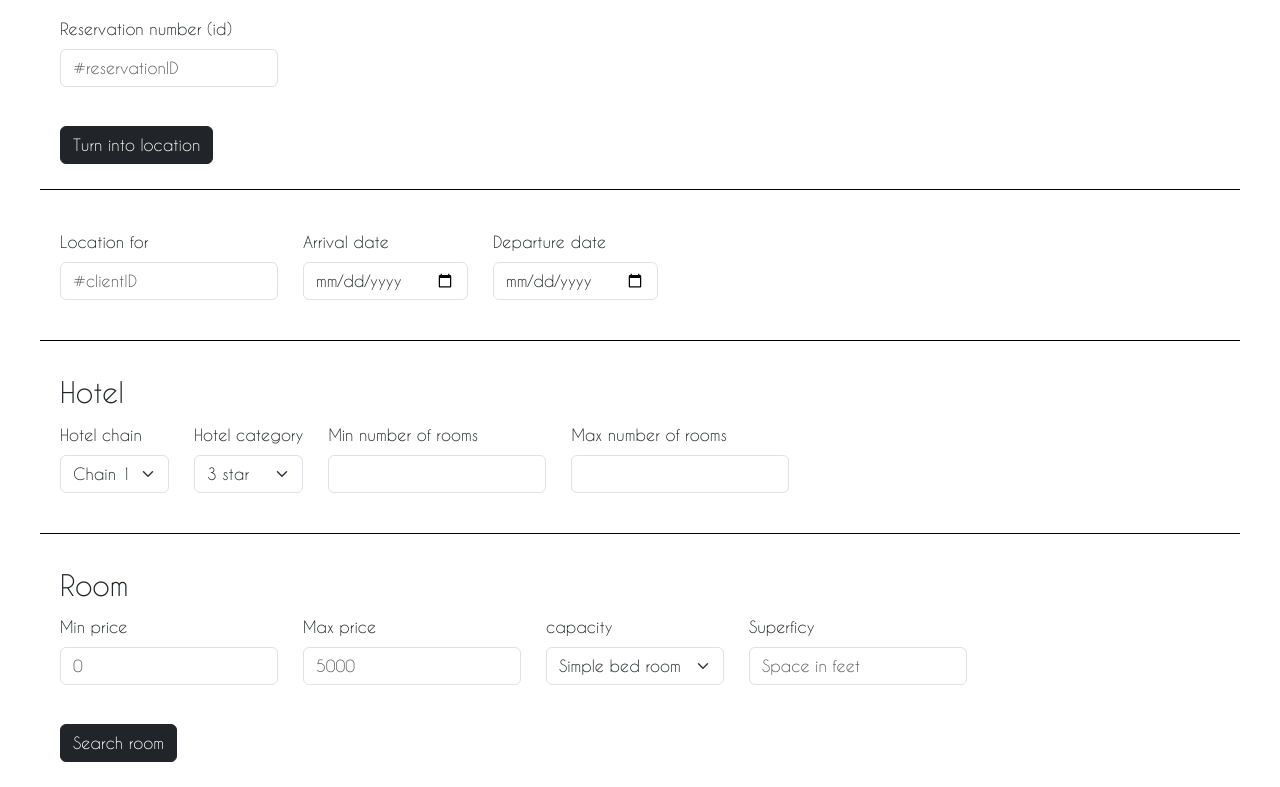
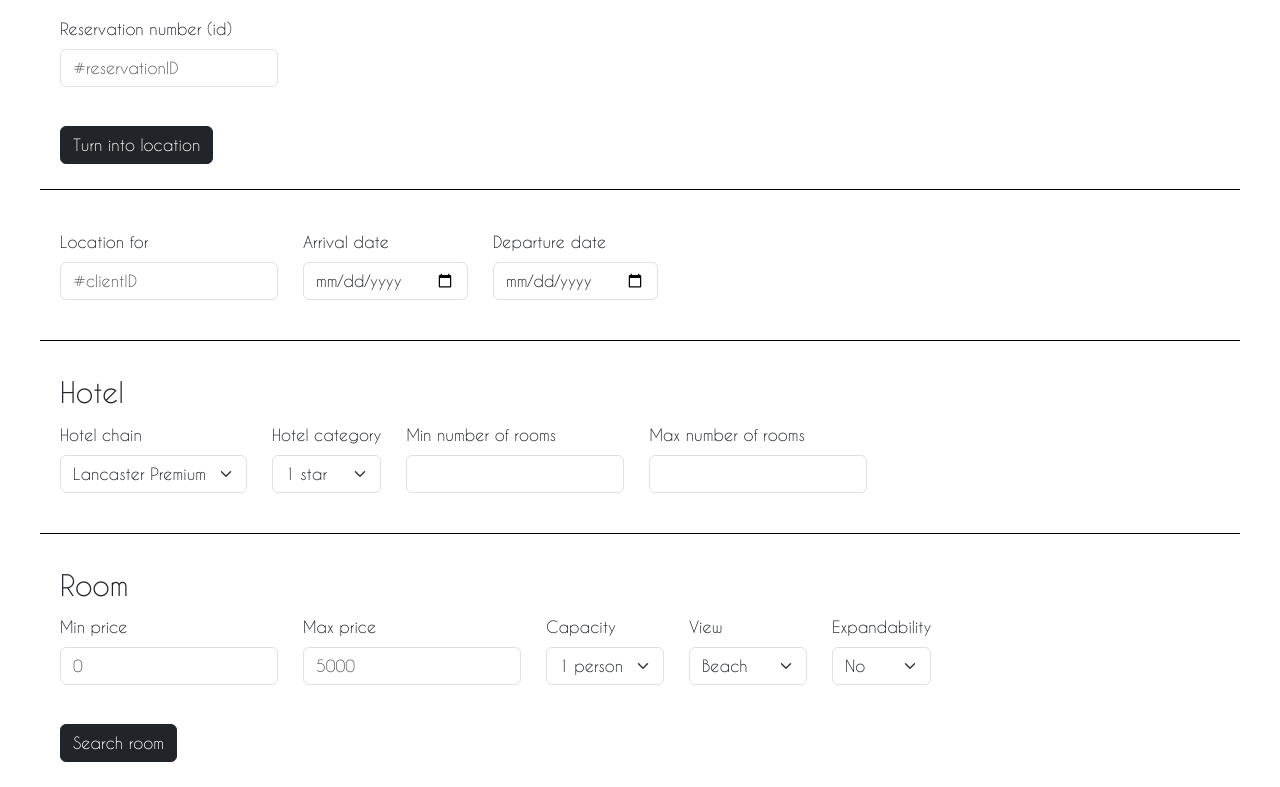
Before and after one commit to TonyWaffo/e-Hotel, a React (Create React App) app: page / in a window 1280 px wide. Shown: the part 795-1582 px from the top of the page. Built offline with nearby package versions, Linux system fonts and the light colour scheme.

Commit message:
send data to the api

```diff
--- a/src/MainPageClient.js
+++ b/src/MainPageClient.js
@@ -1,21 +1,88 @@
 import './App.css';
 import './MainPage.css';
+import Form from 'react-bootstrap/Form';
+import { useRef } from 'react';
 import { useNavigate } from 'react-router-dom';
-import Form from 'react-bootstrap/Form';
 import Button from 'react-bootstrap/Button';
+import axios from 'axios';
 
 
 function MainPageClient({role}) {
 
+  const clientIdRef = useRef(null);
+  const arrivalDateRef = useRef(null);
+  const departureDateref = useRef(null);
+  const HotelChainRef = useRef(null); //the number if stars of the hotel
+  const hotelCategoryRef = useRef(null);
+  const minNumberRoomsRef = useRef(null);
+  const maxNumberRoomsRef = useRef(null);
+  const minPriceRef = useRef(null);
+  const maxPriceRef = useRef(null);
+  const capacityRef = useRef(null);
+  const viewRef = useRef(null);
+  const expandabilityRef = useRef(null);
+
   const navigate = useNavigate();
 
-  const roomSearch = () => {
+  const roomSearch = async () => {
 
     //it's a reservation
     const reservation=true;
 
-    //availableRooms represents the rooms displayed from the client's filter
-    const availableRooms = [
+    //availableRooms represents the rooms displayed from the employee's filter
+    let availableRooms;
+
+    //collect the searching criteria of the user
+    const roomSearchCriteria = {
+      clientId: clientIdRef.current.value,
+      arrivalDate: arrivalDateRef.current.value,
+      departureDate: departureDateref.current.value,
+      hotelChain: HotelChainRef.current.value,
+      hotelCategory: hotelCategoryRef.current.value,
+      minNumberRooms: minNumberRoomsRef.current.value,
+      maxNumberRooms: maxNumberRoomsRef.current.value,
+      minPrice: minPriceRef.current.value,
+      maxPrice: maxPriceRef.current.value,
+      capacity: capacityRef.current.value,
+      view: viewRef.current.value,
+      expandability: expandabilityRef.current.value
+    };
+
+    //check for empty inputs
+    function checkNonEmptyValues(obj) {
+      for (const key in obj) {
+        if (obj.hasOwnProperty(key) && obj[key] === "") {
+          return false; //return false if there is any empty string
+        }
+      }
+      return true; //all values are not empty
+    };
+
+    //proccess the data and connect to back end
+    if (checkNonEmptyValues(roomSearchCriteria)) {
+      //convert to integer(decimal base-10)
+      roomSearchCriteria.hotelCategory = parseInt(roomSearchCriteria.hotelCategory);
+      roomSearchCriteria.capacity = parseInt(capacityRef.current.value, 10);
+
+      //convert to boolean
+      roomSearchCriteria.view = (viewRef.current.value === "true") ? true : false;
+
+      try {
+        const response = await axios.post('localhost/search_rooms', roomSearchCriteria);
+        console.log("Rooms found successfully:", response.data);
+        availableRooms = response.data;
+        //navigate to the room page with the all the rooms available, the role of the user and tell if it's a reservation or not
+        navigate('/rooms', { state: { availableRooms, reservation, role } });
+      } catch (error) {
+        console.log("error searching rooms:", error);
+      }
+      console.log("reservation data:", roomSearchCriteria);
+    } else {
+      console.error("Fill all inputs for searching rooms");
+    };
+
+
+    availableRooms = [
       {
         chain: "Marriot Chain",
         hotel: "Sheraton",
@@ -37,6 +104,7 @@ function MainPageClient({role}) {
     ];
 
     //navigate to the room page with the all the rooms available, the role of the user and tell if it's a reservation or not
+    //remove the following line when connected to the server
     navigate('/rooms', { state: { availableRooms, reservation,role } });
 
 
@@ -51,82 +119,103 @@ function MainPageClient({role}) {
 
         <Form >
           <div className='form-row'>
-            <Form.Group className="form-group" controlId="formBasicDepartureDate">
+          <Form.Group className="form-group" controlId="formBasicArrivalDate">
               <Form.Label>Arrival date</Form.Label>
-              <Form.Control type="date" name="arrivalDate" placeholder="Enter full name" />
+              <Form.Control type="date" name="arrivalDate" ref={arrivalDateRef} placeholder="Enter full name" />
             </Form.Group>
 
 
-            <Form.Group  className="form-group" controlId="formBasicArrivalDate">
+            <Form.Group className="form-group" controlId="formBasicDepartureDate">
               <Form.Label>Departure date</Form.Label>
-              <Form.Control type="date" name="departureDate" placeholder="email@email.com" />
+              <Form.Control type="date" name="departureDate" ref={departureDateref} placeholder="email@email.com" />
             </Form.Group>
           </div>
 
         </Form>
       </div>
       <div className='mainpage-body-subcontainer'>
-        <Form >
-        <h3>Hotel</h3>
+      <Form >
+          <h3>Hotel</h3>
           <div className='form-row'>
 
-            <Form.Group className="form-group" controlId="formBasicFullname">
+            <Form.Group className="form-group" controlId="formBasicHotelChain">
               <Form.Label>Hotel chain</Form.Label>
-              <Form.Select aria-label="Default select example">
-                <option value="simple">Chain 1</option>
-                <option value="double">Chain 2</option>
-                <option value="suite">Chain 3</option>
+              <Form.Select aria-label="Default select example" ref={HotelChainRef}>
+                <option value="Lancaster Premium">Lancaster Premium</option>
+                <option value="One Piece Luxury">One Piece Luxury</option>
+                <option value="Luchester Exclusive">Luchester Exclusive</option>
+                <option value="Meridien Elite">Meridien Elite</option>
+                <option value="Alsace Grand">Alsace Grand</option>
               </Form.Select>
             </Form.Group>
 
-            <Form.Group className="form-group" controlId="formBasicFullname">
+            <Form.Group className="form-group" controlId="formBasicHotelCategory">
               <Form.Label>Hotel category</Form.Label>
-              <Form.Select aria-label="Default select example">
-                <option value="simple">3 star</option>
-                <option value="double">3 star</option>
-                <option value="suite">3 star</option>
+              <Form.Select aria-label="Default select example" ref={hotelCategoryRef}>
+                <option value="1">1 star</option>
+                <option value="2">2 star</option>
+                <option value="3">3 star</option>
+                <option value="4">4 star</option>
+                <option value="5">5 star</option>
               </Form.Select>
             </Form.Group>
 
             <Form.Group className="form-group" controlId="formBasicMinBumberRooms">
               <Form.Label>Min number of rooms</Form.Label>
-              <Form.Control type="number" name="minNumberRooms" placeholder="" />
+              <Form.Control type="number" ref={minNumberRoomsRef} name="minNumberRooms" placeholder="" />
             </Form.Group>
 
             <Form.Group className="form-group" controlId="formBasicMaxBumberRooms">
               <Form.Label>Max number of rooms</Form.Label>
-              <Form.Control type="number" name="maxNumberRooms" placeholder="" />
+              <Form.Control type="number" ref={maxNumberRoomsRef} name="maxNumberRooms" placeholder="" />
             </Form.Group>
 
           </div>
         </Form>
       </div>
       <div className='mainpage-body-subcontainer'>
-        <Form >
-        <h3>Room</h3>
+      <Form >
+          <h3>Room</h3>
           <div className='form-row'>
             <Form.Group className="form-group" controlId="formBasicMinPrice">
               <Form.Label>Min price</Form.Label>
-              <Form.Control type="Number" name="minPrice" placeholder="0" />
+              <Form.Control type="Number" ref={minPriceRef} name="minPrice" placeholder="0" />
             </Form.Group>
 
 
-            <Form.Group  className="form-group" controlId="formBasicMinPrice">
+            <Form.Group className="form-group" controlId="formBasicMaxPrice">
               <Form.Label>Max price</Form.Label>
-              <Form.Control type="number" name="maxPrice" placeholder="5000" />
+              <Form.Control type="number" ref={maxPriceRef} name="maxPrice" placeholder="5000" />
             </Form.Group>
-            <Form.Group className="form-group" controlId="formBasicFullname">
-              <Form.Label>capacity</Form.Label>
-              <Form.Select aria-label="Default select example">
-                <option value="simple">Simple bed room</option>
-                <option value="double">Double bed room</option>
-                <option value="suite">Suite</option>
+
+            <Form.Group className="form-group" controlId="formBasicCapacity">
+              <Form.Label>Capacity</Form.Label>
+              <Form.Select aria-label="Default select example" ref={capacityRef}>
+                <option value="1">1 person</option>
+                <option value="2">2 people</option>
+                <option value="3">3 people</option>
+                <option value="4">4 people</option>
               </Form.Select>
             </Form.Group>
-            <Form.Group className="form-group" controlId="formBasicSuperficy">
-              <Form.Label>Superficy</Form.Label>
-              <Form.Control type="number" name="superficy" placeholder="Space in feet" />
+
+            <Form.Group className="form-group" controlId="formBasicView">
+              <Form.Label>View</Form.Label>
+              <Form.Select aria-label="Default select example" ref={viewRef}>
+                <option value="mer">Beach</option>
+                <option value="ville">City</option>
+                <option value="jardin">Garden</option>
+                <option value="montagne">Mountain</option>
+              </Form.Select>
             </Form.Group>
+
+            <Form.Group className="form-group" controlId="formBasicExpandability">
+              <Form.Label>Expandability</Form.Label>
+              <Form.Select aria-label="Default select example" ref={expandabilityRef}>
+                <option value="true">No</option>
+                <option value="false">Yes</option>
+              </Form.Select>
+            </Form.Group>
+
           </div>
           <Button variant="dark" className="btn mt-4" type="button" name="submit" onClick={roomSearch}>
             Search room
--- a/src/MainPageEmployee.js
+++ b/src/MainPageEmployee.js
@@ -1,22 +1,91 @@
 import './App.css';
 import './MainPage.css';
 import Form from 'react-bootstrap/Form';
+import { useRef } from 'react';
 import { useNavigate } from 'react-router-dom';
 import Button from 'react-bootstrap/Button';
+import axios from 'axios';
 
 
-function MainPageEmployee({role}) {
+function MainPageEmployee({ role }) {
+
+  const reservationIdRef = useRef(null);
+  const clientIdRef = useRef(null);
+  const arrivalDateRef = useRef(null);
+  const departureDateref = useRef(null);
+  const HotelChainRef = useRef(null); //the number if stars of the hotel
+  const hotelCategoryRef = useRef(null);
+  const minNumberRoomsRef = useRef(null);
+  const maxNumberRoomsRef = useRef(null);
+  const minPriceRef = useRef(null);
+  const maxPriceRef = useRef(null);
+  const capacityRef = useRef(null);
+  const viewRef = useRef(null);
+  const expandabilityRef = useRef(null);
+
+
 
   const navigate = useNavigate();
   let reservation;
 
-  const roomSearch = () => {
+  const roomSearch = async () => {
     //it's a reservation
-    reservation=true;
+    reservation = true;
+
+    //availableRooms represents the rooms displayed from the employee's filter
+    let availableRooms;
+
+    //collect the searching criteria of the user
+    const roomSearchCriteria = {
+      clientId: clientIdRef.current.value,
+      arrivalDate: arrivalDateRef.current.value,
+      departureDate: departureDateref.current.value,
+      hotelChain: HotelChainRef.current.value,
+      hotelCategory: hotelCategoryRef.current.value,
+      minNumberRooms: minNumberRoomsRef.current.value,
+      maxNumberRooms: maxNumberRoomsRef.current.value,
+      minPrice: minPriceRef.current.value,
+      maxPrice: maxPriceRef.current.value,
+      capacity: capacityRef.current.value,
+      view: viewRef.current.value,
+      expandability: expandabilityRef.current.value
+    };
+
+    //check for empty inputs
+    function checkNonEmptyValues(obj) {
+      for (const key in obj) {
+        if (obj.hasOwnProperty(key) && obj[key] === "") {
+          return false; //return false if there is any empty string
+        }
+      }
+      return true; //all values are not empty
+    };
+
+    //proccess the data and connect to back end
+    if (checkNonEmptyValues(roomSearchCriteria)) {
+      //convert to integer(decimal base-10)
+      roomSearchCriteria.hotelCategory = parseInt(roomSearchCriteria.hotelCategory);
+      roomSearchCriteria.capacity = parseInt(capacityRef.current.value, 10);
+
+      //convert to boolean
+      roomSearchCriteria.view = (viewRef.current.value === "true") ? true : false;
+
+      try {
+        const response = await axios.post('localhost/search_rooms', roomSearchCriteria);
+        console.log("Rooms found successfully:", response.data);
+        availableRooms = response.data;
+        //navigate to the room page with the all the rooms available, the role of the user and tell if it's a reservation or not
+        navigate('/rooms', { state: { availableRooms, reservation, role } });
+      } catch (error) {
+        console.log("error searching rooms:", error);
+      }
+      console.log("reservation data:", roomSearchCriteria);
+    } else {
+      console.error("Fill all inputs for searching rooms");
+    };
 
 
-    //availableRooms represents the rooms displayed from the employee's filter
-    const availableRooms = [
+    availableRooms = [
       {
         chain: "Marriot Chain",
         hotel: "Sheraton",
@@ -55,16 +124,39 @@ function MainPageEmployee({role}) {
       },
     ];
     //navigate to the room page with the all the rooms available, the role of the user and tell if it's a reservation or not
-    navigate('/rooms', { state: { availableRooms,reservation,role } });
+    //remove the following line when connected to the server
+    navigate('/rooms', { state: { availableRooms, reservation, role } });
   }
 
-  const reservationSearch = () => {
+  const reservationSearch = async () => {
 
     //it's not a reservation,it's a loaction
-    reservation=false;
+    reservation = false;
 
-  //roomReservation represents the rooms displayed with the reservation id
-      const roomFromReservation = [
+    //roomReservation represents the rooms displayed with the reservation id
+    let roomFromReservation;
+
+    const reservationId=reservationIdRef.current.value;
+
+    //proccess the data and connect to back end
+    if (reservationId!=="") {
+
+      try {
+        const response = await axios.post('localhost/search_reservation', {
+          reservationId,
+        });
+        roomFromReservation = response.data;
+        //navigate to the room page with the all the rooms available, the role of the user and tell if it's a reservation or not
+        navigate('/rooms', { state: { roomFromReservation, reservation, role } });
+      } catch (error) {
+        console.log("error searching reservation:", error);
+      }
+      console.log("reservation id:", reservationId);
+    } else {
+      console.error("Fill all inputs for searching reservatiion");
+    };
+
+    roomFromReservation = [
       {
         chain: "Marriot Chain",
         hotel: "Sheraton",
@@ -77,7 +169,8 @@ function MainPageEmployee({role}) {
     ];
 
     //navigate to the room page with the all the rooms available, the role of the user and tell if it's a reservation or not
-    navigate('/rooms', { state: { roomFromReservation,reservation,role } });
+    //remove next line when connected to the backend
+    navigate('/rooms', { state: { roomFromReservation, reservation, role } });
 
   }
 
@@ -91,9 +184,9 @@ function MainPageEmployee({role}) {
         <Form >
           <h3>Create from a reservation</h3>
           <div className='form-row'>
-            <Form.Group className="form-group" controlId="formBasicFullname">
+            <Form.Group className="form-group" controlId="formBasicReservationId">
               <Form.Label>Reservation number (id)</Form.Label>
-              <Form.Control type="text" name="reservaionId" placeholder="#reservationID" />
+              <Form.Control type="text" name="reservaionId" ref={reservationIdRef} placeholder="#reservationID" />
             </Form.Group>
           </div>
           <Button variant="dark" className="btn mt-4" type="button" name="submit" onClick={reservationSearch}>
@@ -108,18 +201,18 @@ function MainPageEmployee({role}) {
           <div className='form-row'>
             <Form.Group className="form-group" controlId="formBasicLocationForClient">
               <Form.Label>Location for</Form.Label>
-              <Form.Control type="text" name="clientID" placeholder="#clientID" />
+              <Form.Control type="text" name="clientId" ref={clientIdRef} placeholder="#clientID" />
             </Form.Group>
 
-            <Form.Group className="form-group" controlId="formBasicDepartureDate">
+            <Form.Group className="form-group" controlId="formBasicArrivalDate">
               <Form.Label>Arrival date</Form.Label>
-              <Form.Control type="date" name="arrivalDate" placeholder="Enter full name" />
+              <Form.Control type="date" name="arrivalDate" ref={arrivalDateRef} placeholder="Enter full name" />
             </Form.Group>
 
 
-            <Form.Group className="form-group" controlId="formBasicArrivalDate">
+            <Form.Group className="form-group" controlId="formBasicDepartureDate">
               <Form.Label>Departure date</Form.Label>
-              <Form.Control type="date" name="departureDate" placeholder="email@email.com" />
+              <Form.Control type="date" name="departureDate" ref={departureDateref} placeholder="email@email.com" />
             </Form.Group>
           </div>
 
@@ -130,32 +223,36 @@ function MainPageEmployee({role}) {
           <h3>Hotel</h3>
           <div className='form-row'>
 
-            <Form.Group className="form-group" controlId="formBasicFullname">
+            <Form.Group className="form-group" controlId="formBasicHotelChain">
               <Form.Label>Hotel chain</Form.Label>
-              <Form.Select aria-label="Default select example">
-                <option value="simple">Chain 1</option>
-                <option value="double">Chain 2</option>
-                <option value="suite">Chain 3</option>
+              <Form.Select aria-label="Default select example" ref={HotelChainRef}>
+                <option value="Lancaster Premium">Lancaster Premium</option>
+                <option value="One Piece Luxury">One Piece Luxury</option>
+                <option value="Luchester Exclusive">Luchester Exclusive</option>
+                <option value="Meridien Elite">Meridien Elite</option>
+                <option value="Alsace Grand">Alsace Grand</option>
               </Form.Select>
             </Form.Group>
 
-            <Form.Group className="form-group" controlId="formBasicFullname">
+            <Form.Group className="form-group" controlId="formBasicHotelCategory">
               <Form.Label>Hotel category</Form.Label>
-              <Form.Select aria-label="Default select example">
-                <option value="simple">3 star</option>
-                <option value="double">3 star</option>
-                <option value="suite">3 star</option>
+              <Form.Select aria-label="Default select example" ref={hotelCategoryRef}>
+                <option value="1">1 star</option>
+                <option value="2">2 star</option>
+                <option value="3">3 star</option>
+                <option value="4">4 star</option>
+                <option value="5">5 star</option>
               </Form.Select>
             </Form.Group>
 
             <Form.Group className="form-group" controlId="formBasicMinBumberRooms">
               <Form.Label>Min number of rooms</Form.Label>
-              <Form.Control type="number" name="minNumberRooms" placeholder="" />
+              <Form.Control type="number" ref={minNumberRoomsRef} name="minNumberRooms" placeholder="" />
             </Form.Group>
 
             <Form.Group className="form-group" controlId="formBasicMaxBumberRooms">
               <Form.Label>Max number of rooms</Form.Label>
-              <Form.Control type="number" name="maxNumberRooms" placeholder="" />
+              <Form.Control type="number" ref={maxNumberRoomsRef} name="maxNumberRooms" placeholder="" />
             </Form.Group>
 
           </div>
@@ -167,26 +264,43 @@ function MainPageEmployee({role}) {
           <div className='form-row'>
             <Form.Group className="form-group" controlId="formBasicMinPrice">
               <Form.Label>Min price</Form.Label>
-              <Form.Control type="Number" name="minPrice" placeholder="0" />
+              <Form.Control type="Number" ref={minPriceRef} name="minPrice" placeholder="0" />
             </Form.Group>
 
 
-            <Form.Group className="form-group" controlId="formBasicMinPrice">
+            <Form.Group className="form-group" controlId="formBasicMaxPrice">
               <Form.Label>Max price</Form.Label>
-              <Form.Control type="number" name="maxPrice" placeholder="5000" />
+              <Form.Control type="number" ref={maxPriceRef} name="maxPrice" placeholder="5000" />
             </Form.Group>
-            <Form.Group className="form-group" controlId="formBasicFullname">
-              <Form.Label>capacity</Form.Label>
-              <Form.Select aria-label="Default select example">
-                <option value="simple">Simple bed room</option>
-                <option value="double">Double bed room</option>
-                <option value="suite">Suite</option>
+
+            <Form.Group className="form-group" controlId="formBasicCapacity">
+              <Form.Label>Capacity</Form.Label>
+              <Form.Select aria-label="Default select example" ref={capacityRef}>
+                <option value="1">1 person</option>
+                <option value="2">2 people</option>
+                <option value="3">3 people</option>
+                <option value="4">4 people</option>
               </Form.Select>
             </Form.Group>
-            <Form.Group className="form-group" controlId="formBasicSuperficy">
-              <Form.Label>Superficy</Form.Label>
-              <Form.Control type="number" name="superficy" placeholder="Space in feet" />
+
+            <Form.Group className="form-group" controlId="formBasicView">
+              <Form.Label>View</Form.Label>
+              <Form.Select aria-label="Default select example" ref={viewRef}>
+                <option value="mer">Beach</option>
+                <option value="ville">City</option>
+                <option value="jardin">Garden</option>
+                <option value="montagne">Mountain</option>
+              </Form.Select>
             </Form.Group>
+
+            <Form.Group className="form-group" controlId="formBasicExpandability">
+              <Form.Label>Expandability</Form.Label>
+              <Form.Select aria-label="Default select example" ref={expandabilityRef}>
+                <option value="true">No</option>
+                <option value="false">Yes</option>
+              </Form.Select>
+            </Form.Group>
+
           </div>
           <Button variant="dark" className="btn mt-4" type="button" name="submit" onClick={roomSearch}>
             Search room
```
